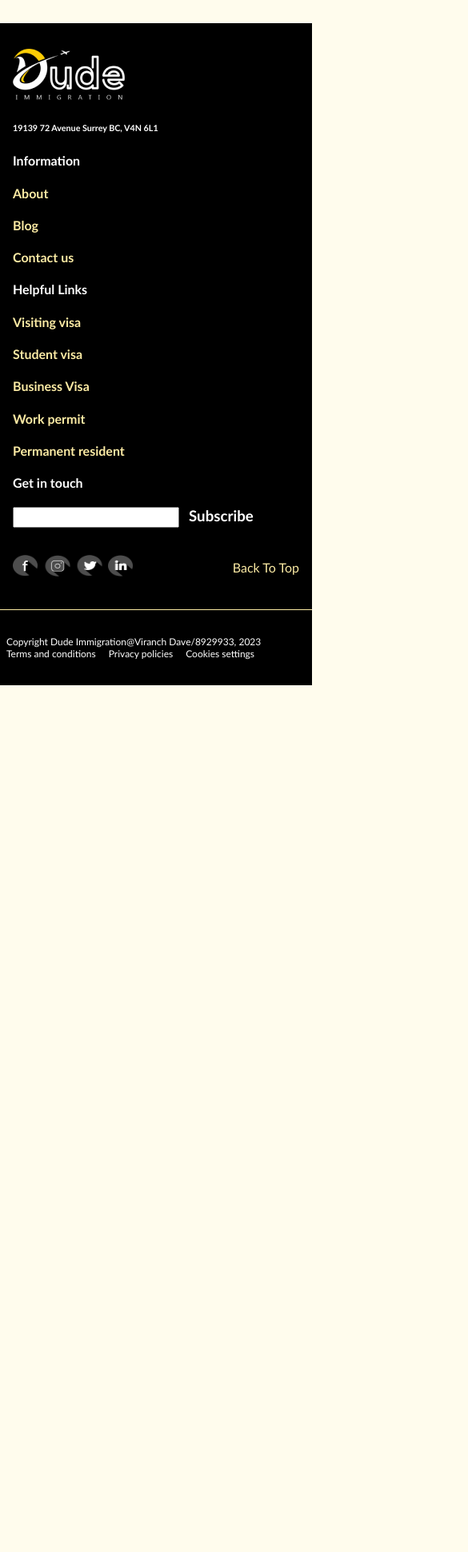
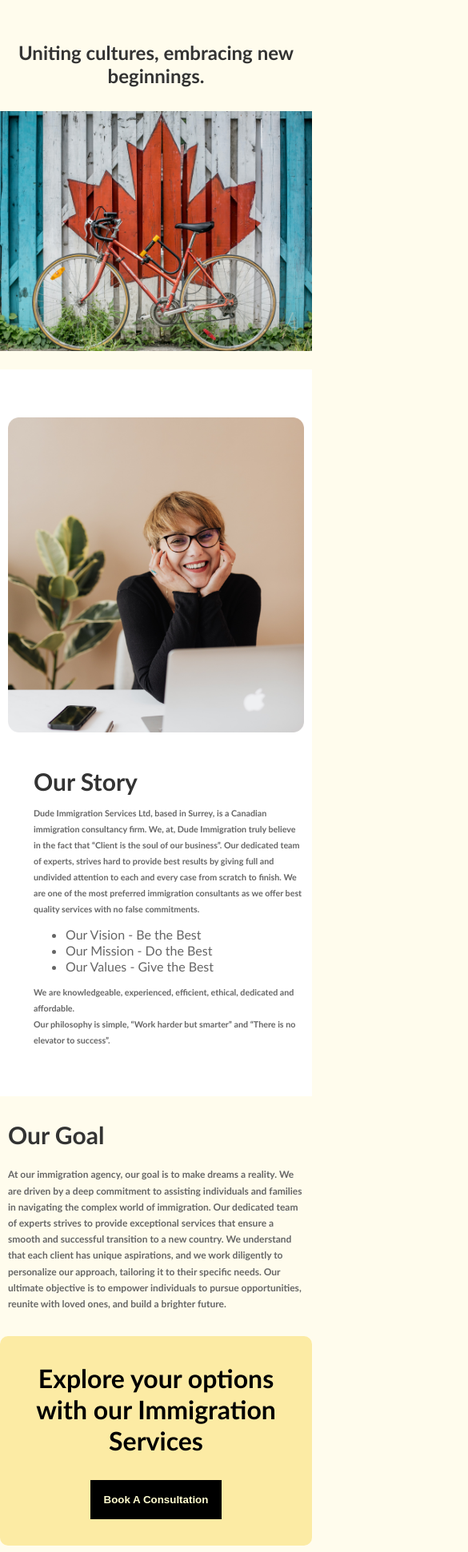
Before and after one commit to viranch10/dude-immigration, a React (Create React App) app: page /about in a window 390 px wide. Shown: the part 56-1997 px from the top of the page at 80% size, 585 px wide, since content can reach past the window. Before the commit the page ends 913 px from the top, so only its background shows below. Built offline with nearby package versions, Linux system fonts and the light colour scheme.

Commit message:
About Page

```diff
--- a/src/App.js
+++ b/src/App.js
@@ -1,7 +1,7 @@
 import React from 'react';
 import { BrowserRouter as Router, Route, Routes } from 'react-router-dom';
 import Home from './pages/Home';
-// import About from './pages/About';
+import About from './pages/About';
 // import Blog from './pages/Blog';
 import Contact from './pages/Contact';
 // import Help from './pages/Help';
@@ -13,8 +13,8 @@ const App = () => {
             <Routes>
                 <Route path="/" element={<Home />} />
                 <Route path="/contact" element={<Contact />} />
-                {/* <Route path="/about" element={<About />} />
-                <Route path="/blog" element={<Blog />} />
+                <Route path="/about" element={<About />} />
+                {/* <Route path="/blog" element={<Blog />} />
                 <Route path="/contact" element={<Contact />} />
                 <Route path="/help" element={<Help />} /> */}
             </Routes>
--- a/src/components/Footer.js
+++ b/src/components/Footer.js
@@ -68,7 +68,7 @@ const Footer = () => {
         </div>
           <div className="footer-strip">
             <div className="left-strip">
-              <span className="f-link other">Copyright Dude Immigration@Viranch Dave/8929933, 2023</span>
+              <span className="f-link other">Copyright Dude Immigration@Viranch Dave/8929933,Athulya Mary/8911939 ,2024</span>
             </div>
             <div className="right-strip">
               <span className="f-link other">Terms and conditions</span>
--- a/src/index.css
+++ b/src/index.css
@@ -11,3 +11,234 @@ code {
   font-family: source-code-pro, Menlo, Monaco, Consolas, 'Courier New',
     monospace;
 }
+/* Reset some default styles */
+* {
+  margin: 0;
+
+}
+
+/* Header styles */
+.secondary-header {
+  font-size: 36px;
+  color: #333;
+  text-align: center;
+  margin-top: 80px;
+}
+
+.flag-sec {
+  text-align: center;
+  margin: 20px 0;
+}
+
+.flag-sec img {
+  width: 100%;
+  height: 300px;
+  object-fit: cover;
+}
+
+/* Main content styles */
+.container {
+  max-width: 1200px;
+  margin: 0 auto;
+  padding: 20px;
+}
+
+/* Our Story section styles */
+.our-story {
+  background-color: #fff;
+  padding: 50px 0;
+}
+
+.our-story .row {
+  display: flex;
+  justify-content: space-between;
+  /* flex-wrap: wrap; */
+}
+
+.our-story .text_content {
+  margin-left: 32px;
+}
+
+.para-header {
+  font-size: 30px;
+  color: #333;
+}
+
+.para-txt {
+  color: #666;
+  margin-top: 12px;
+  line-height: 20px;
+
+}
+.para-header{
+  margin-top: 20px;
+}
+.our_goal_text{
+  width: auto;
+  color: #666;
+  line-height: 20.2px;
+  font-size: 12px;
+  margin-top: 22px;
+  margin-bottom: 20px;
+
+}
+
+/* Our Process section styles */
+.our-process {
+  background-color: #f4f4f4;
+  padding: 50px 0;
+}
+
+.primary-header {
+  font-size: 36px;
+  color: #333;
+  text-align: center;
+  margin-bottom: 30px;
+}
+
+.row{
+  display: grid;
+  grid-template-columns: 50% 50%;
+  margin: auto;
+}
+
+.text_content{
+  justify-self: center;
+}
+
+
+.main-row {
+  display: flex;
+  justify-content: space-around;
+  align-items: center;
+}
+
+.p-txt {
+  font-size: 18px;
+  color: #333;
+  text-align: center;
+}
+
+.arrow-box,
+.arrow-box-mobile,
+.arrow-box-tab {
+  text-align: center;
+  margin: 20px 0;
+}
+
+.arrow-box img {
+  max-width: 100%;
+}
+
+
+.cta {
+  background-color: #FCEBA4;
+  padding: 32px;
+  text-align: center;
+  border: 1px solid transparent;
+  border-radius: 10px;
+}
+
+.blog-row {
+  display: flex;
+  position: relative;
+  justify-content: center;
+}
+
+.blogs {
+  margin-bottom: 60px;
+}
+
+.blog {
+  margin: 16px;
+  width: 300px;
+}
+
+.blog-img {
+  width: 300px;
+  height: 400px;
+  border: 1px solid;
+  border-radius: 10px;
+  object-fit: cover;
+}
+
+.blog .p-txt {
+  position:absolute;
+  bottom: 0;
+  color: #FFF;
+  width: inherit;
+  margin-bottom: 30px;
+}
+
+.blog-row .learn-more-btn {
+  text-align: center;
+}
+.learn-more-btn{
+  margin-top: 30px;
+}
+
+.view-btn {
+  text-align: center;
+}
+
+/* Responsive styles */
+@media (max-width: 767px) {
+  .only-desktop {
+      display: none;
+  }
+
+  .mobile-only {
+      display: block;
+  }
+
+  .our-story .main-content .row {
+      display: block;
+  }
+
+  .blog .p-txt {
+      position: relative;
+      color: #000;
+  }
+  .container {
+      padding: 10px;
+  }
+
+  .nav-link {
+      display: block;
+      text-align: center;
+      margin-bottom: 10px;
+  }
+
+  .secondary-header {
+      font-size: 24px;
+      margin-top: 30px;
+  }
+
+  .our-story .row {
+      flex-direction: column-reverse;
+  }
+
+  .our-story img {
+      max-width: 100%;
+      margin-bottom: 20px;
+  }
+
+  .our-process .main-row {
+      flex-direction: column;
+  }
+
+  .blog-row {
+      flex-direction: column;
+  }
+
+  .footer-images {
+      flex-direction: column;
+      text-align: center;
+  }
+
+  .footer-strip {
+      flex-direction: column;
+      text-align: center;
+      margin-top: 20px;
+  }
+}
--- /dev/null
+++ b/src/pages/About.js
@@ -0,0 +1,151 @@
+import React, { useState } from 'react';
+
+
+const About = () => {
+    return (
+        <div>
+          {/* Culture Section */}
+          <div className="culture sec-gap">
+            <div className="container">
+              <div className="main-content">
+                <h1 className="secondary-header">
+                  Uniting cultures, embracing new beginnings.
+                </h1>
+              </div>
+            </div>
+          </div>
+
+          {/* Flag Section */}
+          <div className="flag-sec">
+            <div className="img-box">
+            <img src="/images/about-bg.jpeg" className="img-fluid" alt="flag" />
+
+            </div>
+          </div>
+
+          {/* Our Story Section */}
+          <div className="our-story">
+            <div className="container">
+              <div className="main-content">
+                <div className="row">
+                  <div className="img_section">
+                    <div className="img-box">
+                      <img
+                        src="/images/our-story1.png"
+                        className="img-fluid"
+                        alt="story-1"
+                      />
+                    </div>
+                  </div>
+                  <div className="text_content">
+                    <h1 className="para-header">Our Story</h1>
+                    <h6 className="para-txt">
+                      Dude Immigration Services Ltd, based in Surrey, is a Canadian
+                      immigration consultancy firm. We, at, Dude Immigration truly
+                      believe in the fact that “Client is the soul of our business”.
+                      Our dedicated team of experts, strives hard to provide best
+                      results by giving full and undivided attention to each and
+                      every case from scratch to finish. We are one of the most
+                      preferred immigration consultants as we offer best quality
+                      services with no false commitments.
+                    </h6>
+                    <ul className="para-txt">
+                      <li>Our Vision - Be the Best</li>
+                      <li>Our Mission - Do the Best</li>
+                      <li>Our Values - Give the Best</li>
+                    </ul>
+                    <h6 className="para-txt">
+                      We are knowledgeable, experienced, efficient, ethical,
+                      dedicated and affordable.
+                      <br />
+                      Our philosophy is simple, “Work harder but smarter” and “There
+                      is no elevator to success”.
+                    </h6>
+                  </div>
+                </div>
+              </div>
+            </div>
+          </div>
+
+          {/* Our Goal Section */}
+          <div className="our-goal">
+            <div className="container">
+              <div className="main-content">
+                <div className="our_goal">
+                  <h1 className="para-header">Our Goal</h1>
+                  <h6 className="our_goal_text">
+                    At our immigration agency, our goal is to make dreams a reality.
+                    We are driven by a deep commitment to assisting individuals and
+                    families in navigating the complex world of immigration. Our
+                    dedicated team of experts strives to provide exceptional
+                    services that ensure a smooth and successful transition to a new
+                    country. We understand that each client has unique aspirations,
+                    and we work diligently to personalize our approach, tailoring it
+                    to their specific needs. Our ultimate objective is to empower
+                    individuals to pursue opportunities, reunite with loved ones,
+                    and build a brighter future.
+                  </h6>
+                </div>
+              </div>
+            </div>
+          </div>
+
+          {/* Call-to-Action Section */}
+          <div className="cta">
+            <div className="content">
+              <h1 className="p-header">
+                Explore your options with our Immigration Services
+              </h1>
+              <button className="learn-more-btn">Book A Consultation</button>
+            </div>
+          </div>
+
+          {/* Blog Section */}
+          <div className="blogs">
+            <div className="container">
+              <div className="main-content">
+                <h1 className="primary-header">Blogs</h1>
+                <div className="blog-row">
+                  <div className="blog">
+                    <h3 className="p-txt">
+                      "Understanding the Different Types of Visas: A Comprehensive
+                      Guide”
+                    </h3>
+                    <img
+                      className="blog-img"
+                      src="/images/blog1.jpg"
+                      alt="blog1"
+                    />
+                  </div>
+                  <div className="blog">
+                    <h3 className="p-txt">
+                      "The Importance of Hiring an Immigration Lawyer"
+                    </h3>
+                    <img
+                      className="blog-img"
+                      src="/images/blog2.jpg"
+                      alt="blog2"
+                    />
+                  </div>
+                  <div className="blog">
+                    <h3 className="p-txt">"Common Immigration Mistakes to Avoid"</h3>
+                    <img
+                      className="blog-img"
+                      src="/images/blog3.jpg"
+                      alt="blog3"
+                    />
+                  </div>
+                </div>
+                <a href="./blog.html">
+                  <div className="view-btn">
+                    <button className="learn-more-btn">View All</button>
+                  </div>
+                </a>
+              </div>
+            </div>
+          </div>
+        </div>
+      );
+    };
+
+export default About;
```
